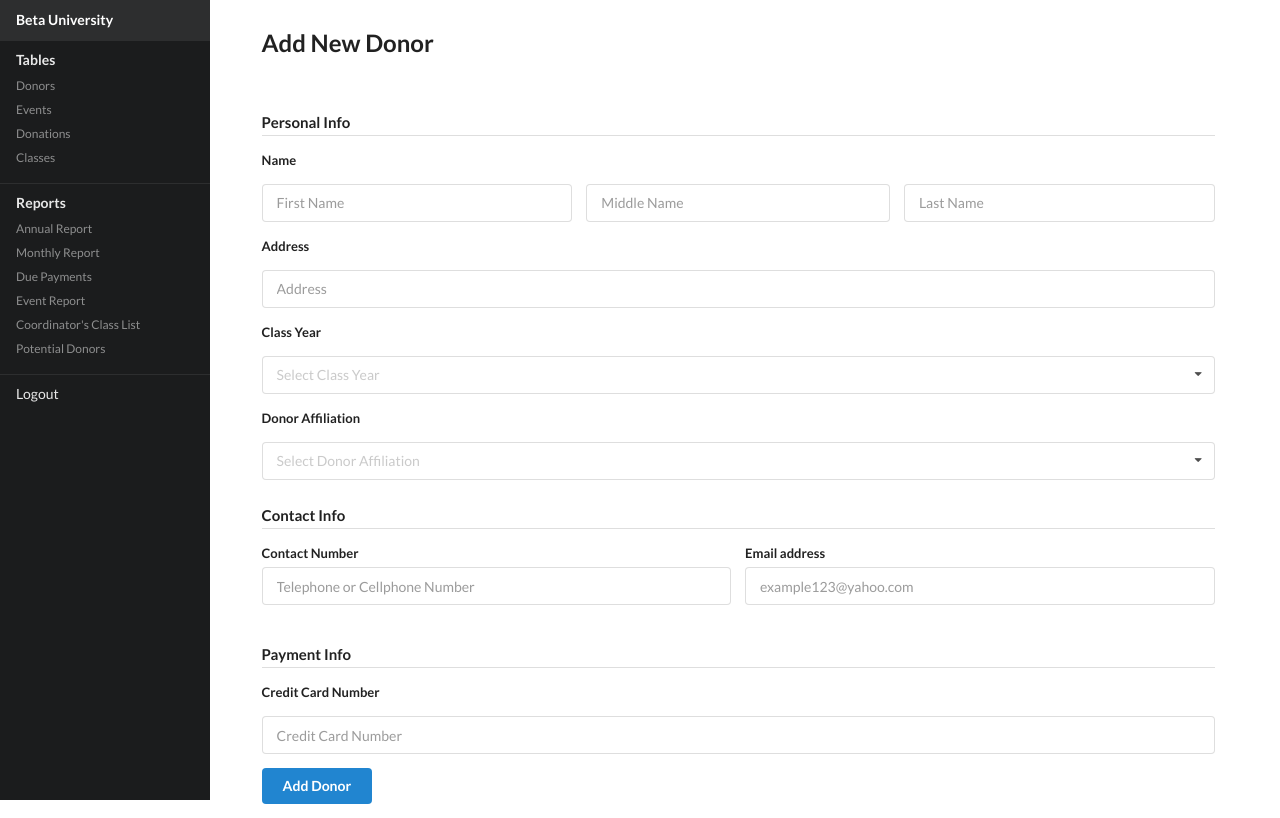
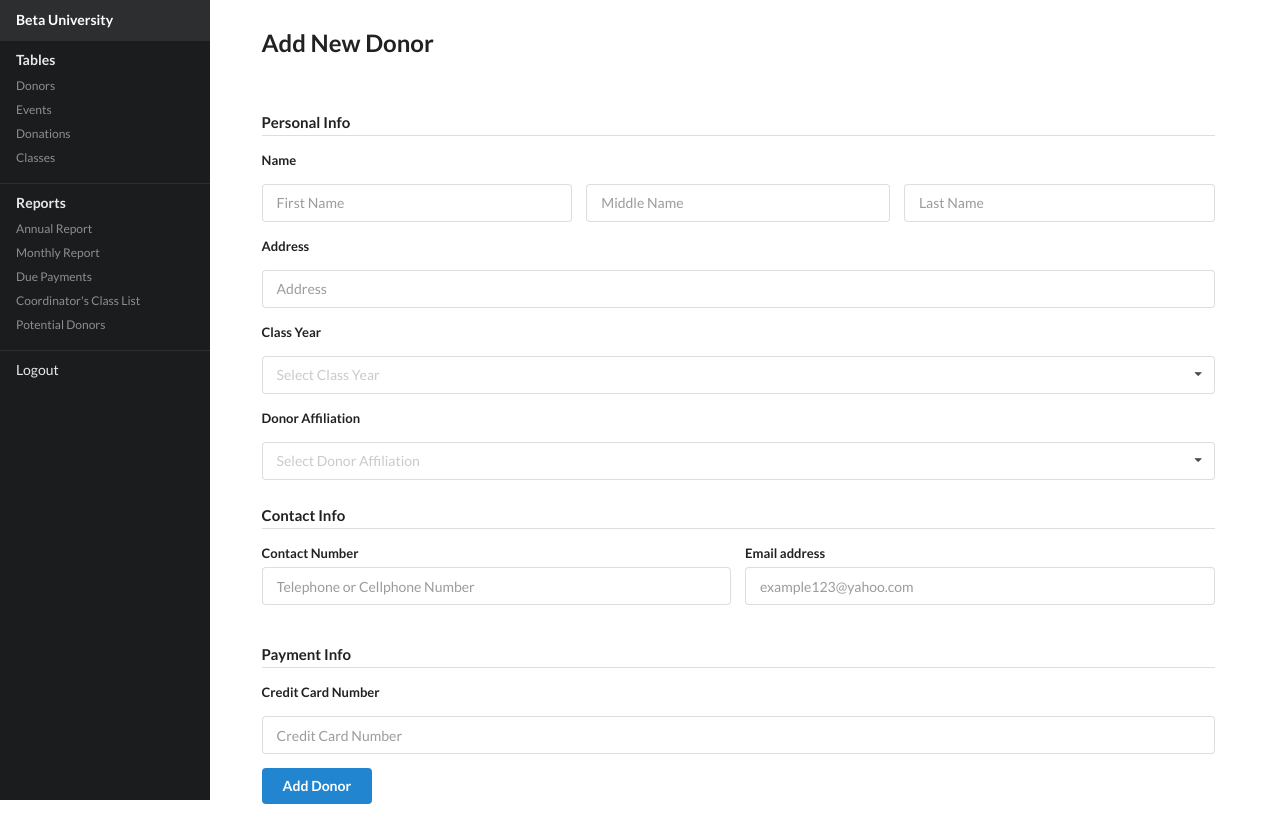
Before and after one commit to tonsaludadez/cmsc127, a Django app: page /adminSite/donors/addDonor/ in a window 1280 px wide. Run offline with Django 3.2, Linux system fonts and the light colour scheme; the visitor is signed in with stand-in values (Sample User, id 1); data that the repository does not hold is empty.

Commit message:
Removed Events Report from base.html

```diff
--- a/betasite/adminSite/templates/adminSite/base.html
+++ b/betasite/adminSite/templates/adminSite/base.html
@@ -26,7 +26,6 @@
 				<a href="" class="item">Annual Report</a>
 				<a href="{% url 'adminSite:monthlyReport' %}" class="item">Monthly Report</a>
 				<a href="" class="item">Due Payments</a>
-				<a href="" class="item">Event Report</a>
 				<a href="" class="item">Coordinator's Class List</a>
 				<a href="" class="item">Potential Donors</a>
 			</div>
```
